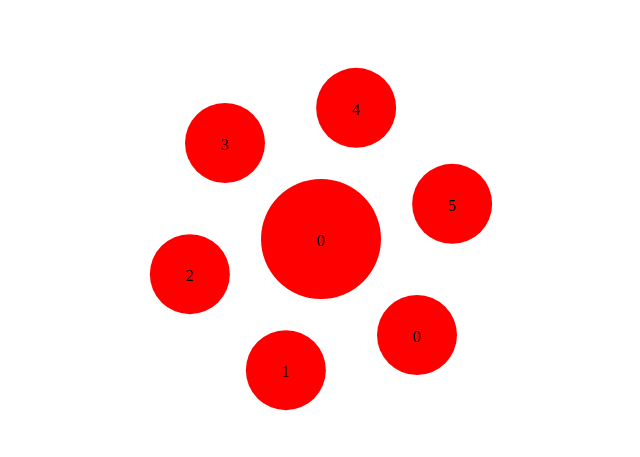
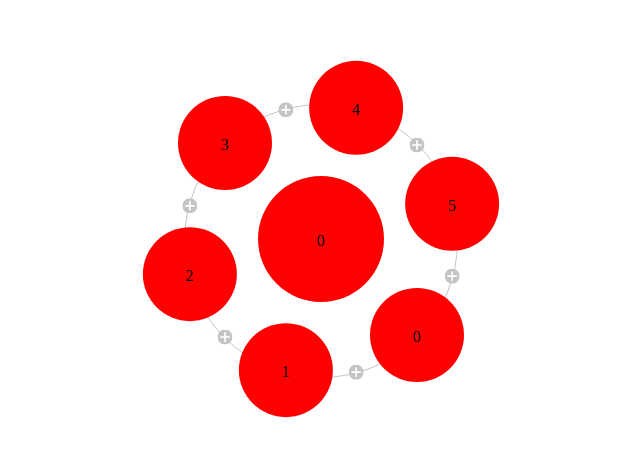
Before and after one commit to MoidHasanBeig/mindly-copy-reactApp, a React (Create React App) app: page / in a window 1280 px wide. Shown: the part 159-616 px from the top of the page, without its empty margins (319-959 px from the left). Built offline with nearby package versions, Linux system fonts and the light colour scheme.

Commit message:
Add plus buttons on the rotating element

```diff
--- a/public/css/main.css
+++ b/public/css/main.css
@@ -1 +1 @@
-#root{position:fixed}#root .circular-container{height:24em;width:24em;position:fixed;top:50%;left:50%;-webkit-transform:translate(-50%, -50%);-ms-transform:translate(-50%, -50%);transform:translate(-50%, -50%)}#root .noteball{position:fixed;top:50%;left:50%;-webkit-transform:translate(-50%, -50%);-ms-transform:translate(-50%, -50%);transform:translate(-50%, -50%)}#root .noteball p{margin:0;position:fixed;top:50%;left:50%;-webkit-transform:translate(-50%, -50%);-ms-transform:translate(-50%, -50%);transform:translate(-50%, -50%)}
+#root{position:fixed}#root .circular-container{height:17em;width:17em;position:fixed;top:50%;left:50%;-webkit-transform:translate(-50%, -50%);-ms-transform:translate(-50%, -50%);transform:translate(-50%, -50%);border:1px solid #c4c4c4;border-radius:50%}#root .noteball{position:fixed;top:50%;left:50%;-webkit-transform:translate(-50%, -50%);-ms-transform:translate(-50%, -50%);transform:translate(-50%, -50%)}#root .noteball p{margin:0;position:fixed;top:50%;left:50%;-webkit-transform:translate(-50%, -50%);-ms-transform:translate(-50%, -50%);transform:translate(-50%, -50%)}#root .addnote{background-image:url('../images/addnote.svg');height:15px;width:15px;background-size:100% 100%}
--- a/public/css/main.less
+++ b/public/css/main.less
@@ -2,12 +2,14 @@
   position: fixed;
 
   .circular-container {
-    height: 24em;
-    width: 24em;
+    height: 17em;
+    width: 17em;
     position: fixed;
     top: 50%;
     left: 50%;
     transform: translate(-50%,-50%);
+    border: 1px solid #c4c4c4;
+    border-radius: 50%;
   }
 
   .noteball {
@@ -25,6 +27,13 @@
     }
   }
 
+  .addnote {
+    background-image: url('../images/addnote.svg');
+    height: 15px;
+    width: 15px;
+    background-size: 100% 100%;
+  }
+
   .noteball-main {
   }
 }
--- /dev/null
+++ b/src/components/AddNote.jsx
@@ -0,0 +1,11 @@
+import React from "react";
+
+function AddNote(props) {
+  return (
+    <div className="addnote noteball" style={{transform: "translate(-50%,-50%) rotate(" + props.angle + "deg) translate(6em,6em) rotate(-" + props.angle + "deg)"}}>
+    </div>
+  );
+
+}
+
+export default AddNote;
--- a/src/components/Mindmap.jsx
+++ b/src/components/Mindmap.jsx
@@ -1,5 +1,6 @@
 import React, {useState} from "react";
 import Noteball from "./Noteball";
+import AddNote from "./AddNote";
 import NoteballMain from "./NoteballMain";
 
 import touchAngle from "../js/touchangle"
@@ -10,6 +11,7 @@ function Mindmap() {
 
   let [notes, setNotes] = useState(data);
   let commAngle = 360 / notes.length;
+  let offsetAngle = commAngle/2;
   let [shouldRotate, setShouldRotate] = useState(false);
   let [initialAngle, setInitialAngle] = useState(0);
   let [finalAngle, setFinalAngle] = useState(0);
@@ -43,7 +45,11 @@ function Mindmap() {
     <div className="circular-container" onTouchMove={(e)=>rotateElements(e)} onTouchStart={(e)=>startRotate(e)} onTouchEnd={stopRotate}>
       <NoteballMain text={notes[0]}/> {
         notes.map((note, index) => {
-          return <Noteball key={index} id={index} angle={commAngle * index + rotAngle} text={note}/>
+          return ( <div>
+            <Noteball key={index} id={index} angle={commAngle * index + rotAngle} text={note}/>
+            <AddNote key={-index} id={index} angle={commAngle * index + offsetAngle + rotAngle} text={note}/>
+          </div>
+          );
         })
       }
     </div>
--- a/src/components/Noteball.jsx
+++ b/src/components/Noteball.jsx
@@ -3,8 +3,8 @@ import React from "react";
 function Noteball(props) {
   return (
     <div className="noteball" style={{transform: "translate(-50%,-50%) rotate(" + props.angle + "deg) translate(6em,6em) rotate(-" + props.angle + "deg)"}}>
-      <svg height="100" width="100">
-        <circle cx="50" cy="50" r="40" fill="red" />
+      <svg height="110" width="110">
+        <circle cx="55" cy="55" r="47" fill="red" />
       </svg>
       <p>{props.text}</p>
     </div>
--- a/src/components/NoteballMain.jsx
+++ b/src/components/NoteballMain.jsx
@@ -3,9 +3,10 @@ import React from "react";
 function NoteballMain(props) {
   return (
     <div className="noteball noteball-main">
-      <svg height="120" width="120">
-        <circle cx="60" cy="60" r="60" fill="red" />
+      <svg height="130" width="130">
+        <circle cx="65" cy="65" r="63" fill="red" />
       </svg>
+      <div className="orbit"></div>
       <p>{props.text}</p>
     </div>
   );
```
Also changed, not shown: public/images/addnote.svg (added).
